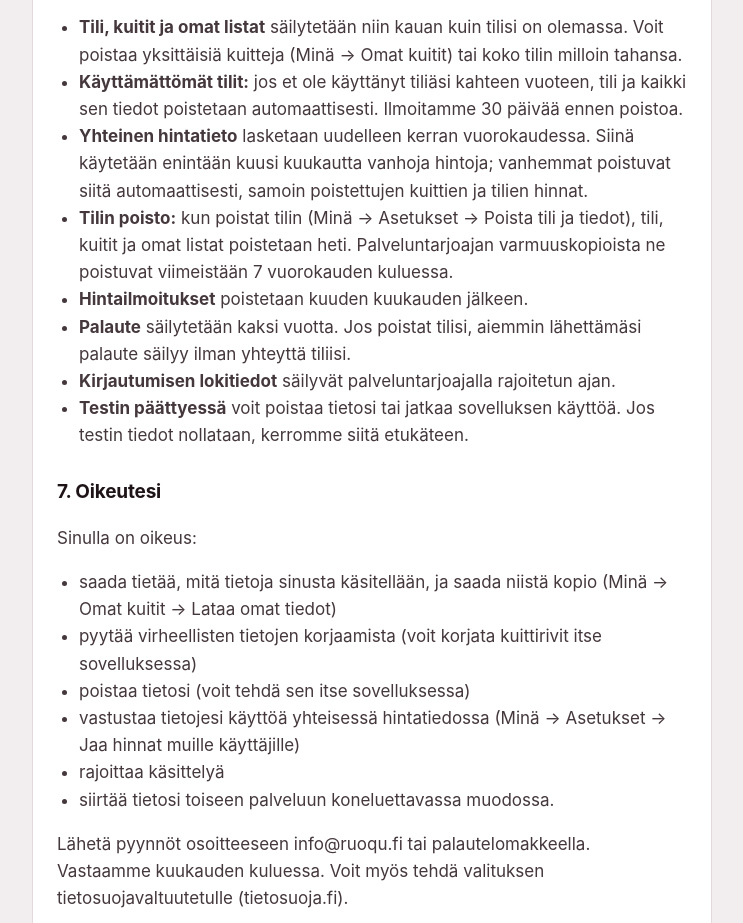
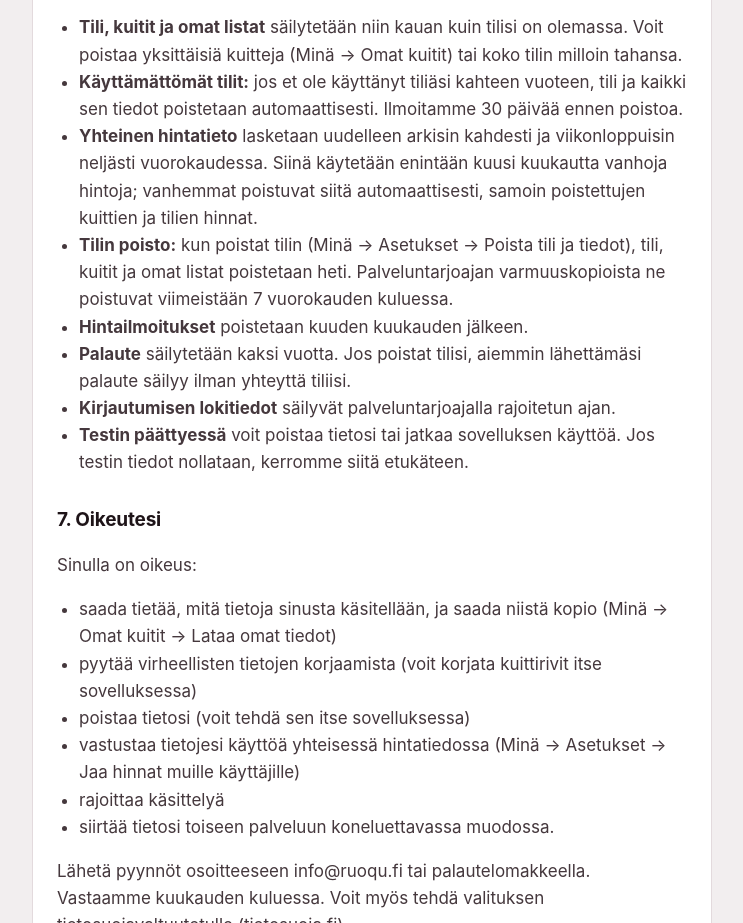
Before and after one commit to RistoIisakki/ruoqu-sivut, a plain HTML site: page tietosuoja.html in a window 1280 px wide. Shown: the part 4267-5190 px from the top of the page, without its empty margins (268-1011 px from the left). Drawn offline with Linux system fonts and the light colour scheme.

Commit message:
Tietosuojaseloste: yhteinen hintatieto 2–4 kertaa vuorokaudessa
Co-Authored-By: Claude Opus 5.5 <noreply@anthropic.com>
Claude-Session: https://claude.ai/code/session_017fDTEEckqBroCzinmZdvep

```diff
--- a/tietosuoja.html
+++ b/tietosuoja.html
@@ -49,7 +49,7 @@
 <h2>5. Siirrot EU:n ja ETA:n ulkopuolelle</h2>
 <p>Tietokanta on EU:ssa. Supabase, Expo, Resend, Anthropic ja GitHub ovat yhdysvaltalaisia yhtiöitä tai niiden tytäryhtiöitä, joten niiden kautta tietoja voidaan käsitellä myös EU:n ulkopuolella (esim. tukipalvelut, tekoälyavustajan käyttö ylläpidossa). Siirrot perustuvat Euroopan komission vakiosopimuslausekkeisiin tai EU–USA-tietosuojakehykseen palveluntarjoajasta riippuen.</p>
 <h2>6. Kuinka kauan tietoja säilytetään</h2>
-<ul><li><strong>Tili, kuitit ja omat listat</strong> säilytetään niin kauan kuin tilisi on olemassa. Voit poistaa yksittäisiä kuitteja (Minä → Omat kuitit) tai koko tilin milloin tahansa.</li><li><strong>Käyttämättömät tilit:</strong> jos et ole käyttänyt tiliäsi kahteen vuoteen, tili ja kaikki sen tiedot poistetaan automaattisesti. Ilmoitamme 30 päivää ennen poistoa.</li><li><strong>Yhteinen hintatieto</strong> lasketaan uudelleen kerran vuorokaudessa. Siinä käytetään enintään kuusi kuukautta vanhoja hintoja; vanhemmat poistuvat siitä automaattisesti, samoin poistettujen kuittien ja tilien hinnat.</li><li><strong>Tilin poisto:</strong> kun poistat tilin (Minä → Asetukset → Poista tili ja tiedot), tili, kuitit ja omat listat poistetaan heti. Palveluntarjoajan varmuuskopioista ne poistuvat viimeistään 7 vuorokauden kuluessa.</li><li><strong>Hintailmoitukset</strong> poistetaan kuuden kuukauden jälkeen.</li><li><strong>Palaute</strong> säilytetään kaksi vuotta. Jos poistat tilisi, aiemmin lähettämäsi palaute säilyy ilman yhteyttä tiliisi.</li><li><strong>Kirjautumisen lokitiedot</strong> säilyvät palveluntarjoajalla rajoitetun ajan.</li><li><strong>Testin päättyessä</strong> voit poistaa tietosi tai jatkaa sovelluksen käyttöä. Jos testin tiedot nollataan, kerromme siitä etukäteen.</li></ul>
+<ul><li><strong>Tili, kuitit ja omat listat</strong> säilytetään niin kauan kuin tilisi on olemassa. Voit poistaa yksittäisiä kuitteja (Minä → Omat kuitit) tai koko tilin milloin tahansa.</li><li><strong>Käyttämättömät tilit:</strong> jos et ole käyttänyt tiliäsi kahteen vuoteen, tili ja kaikki sen tiedot poistetaan automaattisesti. Ilmoitamme 30 päivää ennen poistoa.</li><li><strong>Yhteinen hintatieto</strong> lasketaan uudelleen arkisin kahdesti ja viikonloppuisin neljästi vuorokaudessa. Siinä käytetään enintään kuusi kuukautta vanhoja hintoja; vanhemmat poistuvat siitä automaattisesti, samoin poistettujen kuittien ja tilien hinnat.</li><li><strong>Tilin poisto:</strong> kun poistat tilin (Minä → Asetukset → Poista tili ja tiedot), tili, kuitit ja omat listat poistetaan heti. Palveluntarjoajan varmuuskopioista ne poistuvat viimeistään 7 vuorokauden kuluessa.</li><li><strong>Hintailmoitukset</strong> poistetaan kuuden kuukauden jälkeen.</li><li><strong>Palaute</strong> säilytetään kaksi vuotta. Jos poistat tilisi, aiemmin lähettämäsi palaute säilyy ilman yhteyttä tiliisi.</li><li><strong>Kirjautumisen lokitiedot</strong> säilyvät palveluntarjoajalla rajoitetun ajan.</li><li><strong>Testin päättyessä</strong> voit poistaa tietosi tai jatkaa sovelluksen käyttöä. Jos testin tiedot nollataan, kerromme siitä etukäteen.</li></ul>
 <h2>7. Oikeutesi</h2>
 <p>Sinulla on oikeus:</p>
 <ul><li>saada tietää, mitä tietoja sinusta käsitellään, ja saada niistä kopio (Minä → Omat kuitit → Lataa omat tiedot)</li><li>pyytää virheellisten tietojen korjaamista (voit korjata kuittirivit itse sovelluksessa)</li><li>poistaa tietosi (voit tehdä sen itse sovelluksessa)</li><li>vastustaa tietojesi käyttöä yhteisessä hintatiedossa (Minä → Asetukset → Jaa hinnat muille käyttäjille)</li><li>rajoittaa käsittelyä</li><li>siirtää tietosi toiseen palveluun koneluettavassa muodossa.</li></ul>
```
